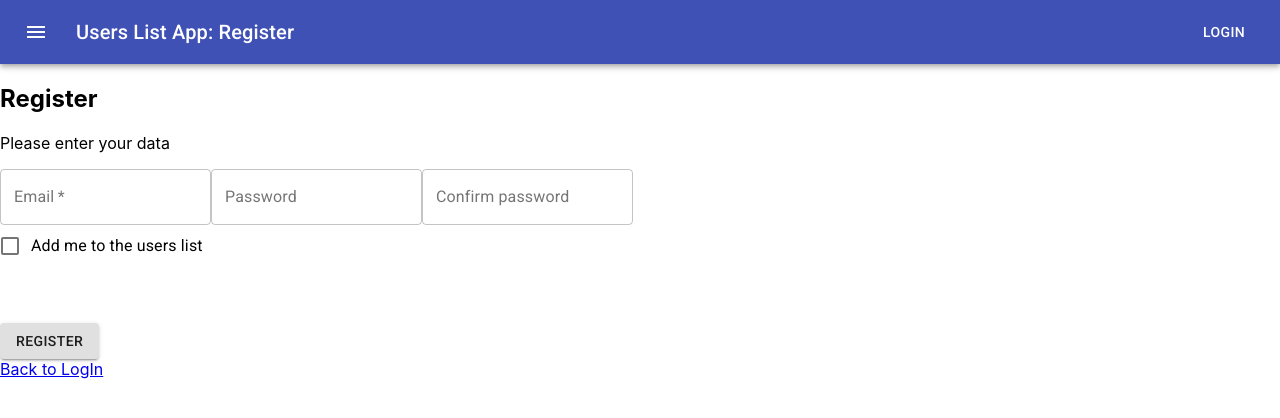
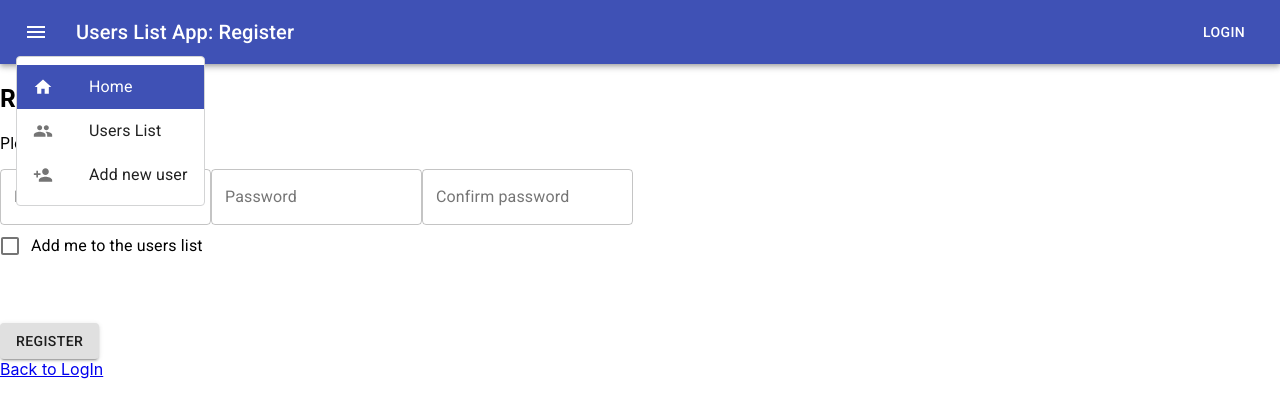
Before and after one commit to Foboss6/users-list, a React (Create React App) app: page /register in a window 1280 px wide. Both pictures are taken after a click on the button "menu". Shown: the top 418 px of the page. Built offline with nearby package versions, Linux system fonts and the light colour scheme; the HTML template or start-up script is replaced by a standard one.

Commit message:
Added search input for users page

```diff
--- a/src/components/Create.js
+++ b/src/components/Create.js
@@ -1,4 +1,4 @@
-import React, { useEffect, useState } from 'react';
+import React, { useState } from 'react';
 import Button from '@material-ui/core/Button';
 import InputForm from './InputForm.js';
 import useUsersActions from '../hooks/useUsersActions'
@@ -14,7 +14,7 @@ export default function Create() {
 
   let inputs = [1, 2, 3];
 
-  const {addNewUser, users} = useUsersActions();
+  const {addNewUser} = useUsersActions();
 
   const initialInputs = (input, inputNumb) => {
     inputs[inputNumb] = input;
--- a/src/components/Edit.js
+++ b/src/components/Edit.js
@@ -1,4 +1,4 @@
-import React, { useEffect, useLocation } from 'react';
+import React, { useEffect } from 'react';
 import Button from '@material-ui/core/Button';
 import TextField from '@material-ui/core/TextField';
 import useUsersActions from '../hooks/useUsersActions'
--- a/src/components/Header.js
+++ b/src/components/Header.js
@@ -1,14 +1,28 @@
 import React, { useEffect, useState } from 'react';
-import { makeStyles } from '@material-ui/core/styles';
+import { useHistory, useLocation } from 'react-router';
+
+import useAdminsActions from '../hooks/useAdminsActions';
+
+import { makeStyles, withStyles, alpha } from '@material-ui/core/styles';
 import AppBar from '@material-ui/core/AppBar';
 import Toolbar from '@material-ui/core/Toolbar';
 import Typography from '@material-ui/core/Typography';
 import Button from '@material-ui/core/Button';
 import IconButton from '@material-ui/core/IconButton';
+import Menu from '@material-ui/core/Menu';
+import MenuItem from '@material-ui/core/MenuItem';
 import MenuIcon from '@material-ui/icons/Menu';
-import useAdminsActions from '../hooks/useAdminsActions';
-import { useHistory, useLocation } from 'react-router';
+import ListItemIcon from '@material-ui/core/ListItemIcon';
+import ListItemText from '@material-ui/core/ListItemText';
 
+import HomeIcon from '@material-ui/icons/Home';
+import PersonAddIcon from '@material-ui/icons/PersonAdd';
+import PeopleIcon from '@material-ui/icons/People';
+
+import SearchIcon from '@material-ui/icons/Search';
+import InputBase from '@material-ui/core/InputBase';
+
+// for navigation bar
 const useStyles = makeStyles((theme) => ({
   root: {
     flexGrow: 1,
@@ -19,9 +33,97 @@ const useStyles = makeStyles((theme) => ({
   title: {
     flexGrow: 1,
   },
+  search: {
+    position: 'relative',
+    borderRadius: theme.shape.borderRadius,
+    backgroundColor: alpha(theme.palette.common.white, 0.15),
+    '&:hover': {
+      backgroundColor: alpha(theme.palette.common.white, 0.25),
+    },
+    marginRight: theme.spacing(2),
+    marginLeft: 0,
+    width: '100%',
+    [theme.breakpoints.up('sm')]: {
+      marginLeft: theme.spacing(3),
+      width: 'auto',
+    },
+  },
+  searchIcon: {
+    padding: theme.spacing(0, 2),
+    height: '100%',
+    position: 'absolute',
+    pointerEvents: 'none',
+    display: 'flex',
+    alignItems: 'center',
+    justifyContent: 'center',
+  },
+  inputRoot: {
+    color: 'inherit',
+  },
+  inputInput: {
+    padding: theme.spacing(1, 1, 1, 0),
+    // vertical padding + font size from searchIcon
+    paddingLeft: `calc(1em + ${theme.spacing(4)}px)`,
+    transition: theme.transitions.create('width'),
+    width: '100%',
+    [theme.breakpoints.up('md')]: {
+      width: '20ch',
+    },
+  },
 }));
 
+// for menu
+const StyledMenu = withStyles({
+  paper: {
+    border: '1px solid #d3d4d5',
+  },
+})((props) => (
+  <Menu
+    elevation={0}
+    getContentAnchorEl={null}
+    anchorOrigin={{
+      vertical: 'bottom',
+      horizontal: 'center',
+    }}
+    transformOrigin={{
+      vertical: 'top',
+      horizontal: 'center',
+    }}
+    {...props}
+  />
+));
+
+const StyledMenuItem = withStyles((theme) => ({
+  root: {
+    '&:focus': {
+      backgroundColor: theme.palette.primary.main,
+      '& .MuiListItemIcon-root, & .MuiListItemText-primary': {
+        color: theme.palette.common.white,
+      },
+    },
+  },
+}))(MenuItem);
+
 const Header = () => {
+  // for drop menu   ********************
+  const [anchorEl, setAnchorEl] = React.useState(null);
+
+  const handleMenuClick = (event) => {
+    setAnchorEl(event.currentTarget);
+  };
+
+  const handleClose = () => {
+    setAnchorEl(null);
+  };
+
+  const handleMenuItemClick = (path) => {
+    if(path) {
+      setAnchorEl(null);
+      console.log(path);
+      history.push(path);
+    }
+  }
+  // ************************************
 
   const classes = useStyles();
 
@@ -66,12 +168,58 @@ const Header = () => {
     <div>
       <AppBar position="static" className={classes.root}>
         <Toolbar>
-          <IconButton edge="start" className={classes.menuButton} color="inherit" aria-label="menu">
+          <IconButton edge="start" className={classes.menuButton} color="inherit" aria-label="menu" onClick={handleMenuClick}>
             <MenuIcon />
           </IconButton>
+          <StyledMenu
+            id="customized-menu"
+            anchorEl={anchorEl}
+            keepMounted
+            open={Boolean(anchorEl)}
+            onClose={handleClose}
+          >
+            <StyledMenuItem onClick={() => handleMenuItemClick('/')}>
+              <ListItemIcon>
+                <HomeIcon fontSize="small" />
+              </ListItemIcon>
+              <ListItemText primary="Home" />
+            </StyledMenuItem>
+            <StyledMenuItem onClick={() => handleMenuItemClick('/users')}>
+              <ListItemIcon>
+                <PeopleIcon fontSize="small" />
+              </ListItemIcon>
+              <ListItemText primary="Users List" />
+            </StyledMenuItem>
+            <StyledMenuItem onClick={() => handleMenuItemClick('/users/create')}>
+              <ListItemIcon>
+                <PersonAddIcon fontSize="small" />
+              </ListItemIcon>
+              <ListItemText primary="Add new user" />
+            </StyledMenuItem>
+          </StyledMenu>
           <Typography variant="h6" className={classes.title}>
             {`Users List App: ${pathname}`}
           </Typography>
+          {/* Display Search only if we in '/users' route */}
+          {(pathname === 'Users List')
+            ?
+            <div className={classes.search}>
+              <div className={classes.searchIcon}>
+                <SearchIcon />
+              </div>
+              <InputBase
+                placeholder="Search…"
+                classes={{
+                  root: classes.inputRoot,
+                  input: classes.inputInput,
+                }}
+                inputProps={{ 'aria-label': 'search' }}
+                onChange={(ev) => {console.log(ev.target.value)}}
+              />
+            </div>
+            :
+            <></>
+          }
           <Button color="inherit" onClick={handleButtonClick}>{login}</Button>
         </Toolbar>
       </AppBar>
--- a/src/components/Register.js
+++ b/src/components/Register.js
@@ -39,13 +39,11 @@ const Register = () => {
 
   const registerId = Date.now();
 
-  const emailValidation = (email) => {
-    if (/^\w+([\.-]?\w+)*@\w+([\.-]?\w+)*(\.\w{2,3})+$/.test(email)) {
-      return true;
-    } else {
-      return false;
-    }
-  }
+  const emailValidation = (email) => (
+    /^\w+([-]?\w+)*@\w+([-]?\w+)*(\.\w{2,3})+$/.test(email)
+    ? true
+    : false
+  );
 
   const onUserInputChange = (event, fieldName) => {
     setUser((prevState) => ({
```
